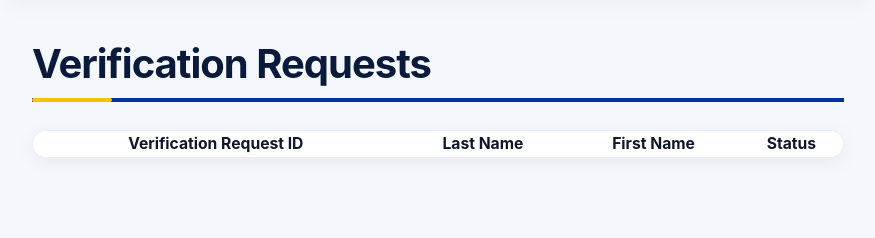
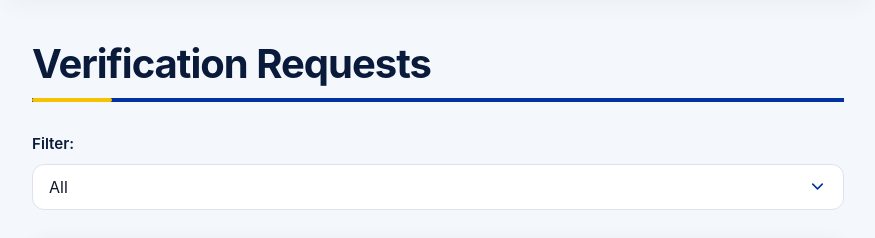
Before and after one commit to Hypothalamus143/FlooD.Onate, a Django app: template templates/moderator/verification_requests.html in a window 1280 px wide. Shown: the part 69-307 px from the top of the page, without its empty margins (202-1077 px from the left). Run offline with Django 5.2, Linux system fonts and the light colour scheme; the template is opened without the code that fills it, so the values that code supplies are empty.

Commit message:
feat: added filter functionality in moderator verification requests

```diff
--- a/templates/moderator/moderator.html
+++ b/templates/moderator/moderator.html
@@ -4,7 +4,7 @@
 {% block content %}
     <h1>Moderator</h1>
     <ul>
-        <li><a href="{% url 'moderator:verification_requests' %}">Verification Requests</a></li>
+        <li><a href="{% url 'moderator:verification_requests' %}?status=1">Verification Requests</a></li>
         <li><a href="{% url 'moderator:moderators' %}">Co-Moderators</a></li>
         <li><a href="{% url 'moderator:non_moderators' %}">Non-Moderators</a></li>
     </ul>
--- a/templates/moderator/verification_requests.html
+++ b/templates/moderator/verification_requests.html
@@ -3,6 +3,13 @@
 {%block title%}Moderator{% endblock %}
 {% block content %}
     <h1>Verification Requests</h1>
+    <label for="filter">Filter:</label>
+    <select id="filter" onchange="filter()">
+        <option value="0">All</option>
+        <option value="1">Pending</option>
+        <option value="2">For Revision</option>
+        <option value="3">Accepted</option>
+    </select>
         <table>
             <th>Verification Request ID</th>
             <th>Last Name</th>
@@ -17,5 +24,15 @@
                 </tr>
             {% endfor %}
         </table>
-
+    <script>
+        params = new URLSearchParams(window.location.search);
+        document.getElementById("filter").value = params.get("status") | 0
+         function filter(){
+            value = document.getElementById("filter").value
+            if(value == 0)
+                window.location.href = "{% url 'moderator:verification_requests' %}"
+            else
+                window.location.href = "{% url 'moderator:verification_requests' %}?status="+value
+        }
+    </script>
 {% endblock %}
```
Also changed, not shown: apps/moderator/views.py (+9 -3 lines).
